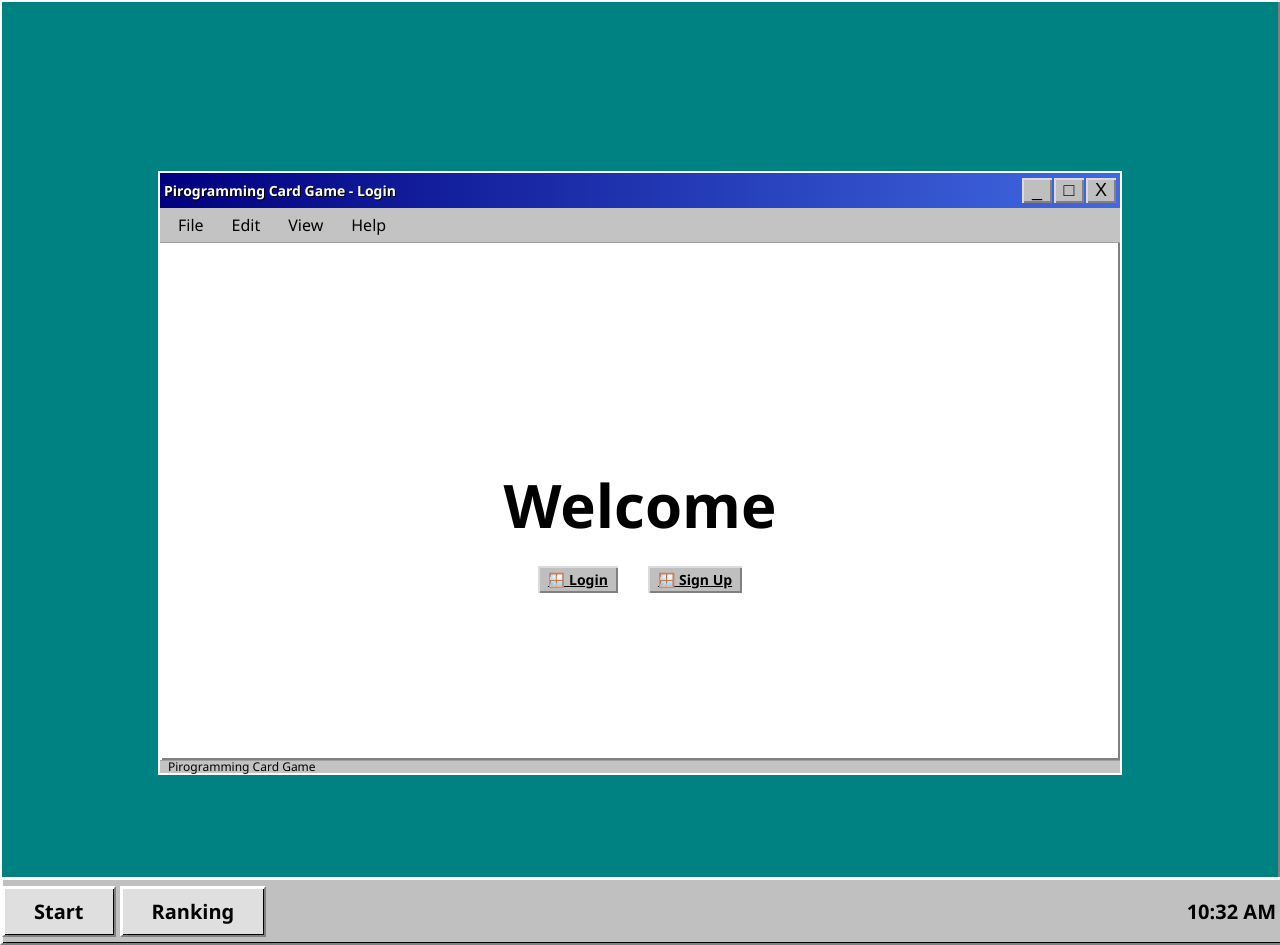
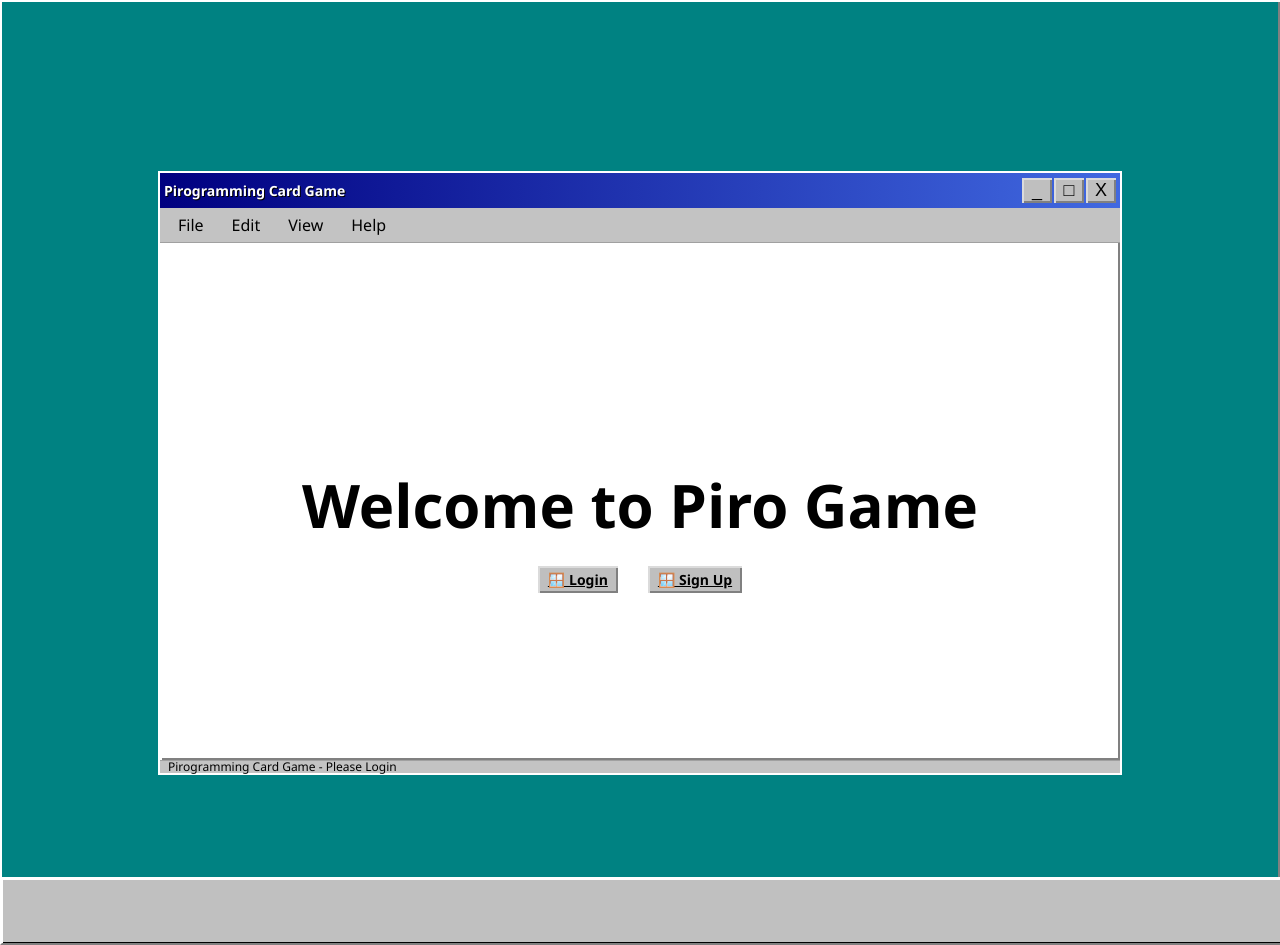
Before and after one commit to Pirogramming-23/Piro23_CardGame_6, a Django app: page / in a window 1280 px wide. Run offline with Django 5.2, Linux system fonts and the light colour scheme.

Commit message:
style: base.html n차 수정...

```diff
--- a/cardaccounts/templates/base/base.html
+++ b/cardaccounts/templates/base/base.html
@@ -3,7 +3,7 @@
 <html lang="ko">
 <head>
     <meta charset="UTF-8">
-    <title>Login / Sign Up</title>
+    <title>Pirogramming Card Game - Login</title>
     <link rel="stylesheet" href="{% static 'cardgame/cardgame.css' %}">
     <meta name="viewport" content="width=device-width, initial-scale=1.0">
 </head>
@@ -11,7 +11,7 @@
 <div class="windows-xp-ui">
     <div class="program-window">
         <div class="title-bar">
-            <span class="window-title">Pirogramming Card Game - Login</span>
+            <span class="window-title">Pirogramming Card Game</span>
             <div class="window-controls">
                 <button class="control-btn">_</button>
                 <button class="control-btn">□</button>
@@ -28,7 +28,7 @@
             </div>
 
             <div class="center-content">
-                <h1 class="game-title">Welcome</h1>
+                <h1 class="game-title">Welcome to Piro Game</h1>
                 <div class="button-row">
                     <a href="{% url 'account_login' %}" class="xp-button">🪟 Login</a>
                     <a href="{% url 'account_signup' %}" class="xp-button">🪟 Sign Up</a>
@@ -37,19 +37,12 @@
         </div>
 
         <div class="window-statusbar">
-            <span class="status-text">Pirogramming Card Game</span>
+            <span class="status-text">Pirogramming Card Game - Please Login</span>
         </div>
     </div>
 
     <div class="taskbar">
-        <div class="taskbar-left">
-            <span class="start-btn">Start</span>
-            <span class="task-btn">Ranking</span>
-        </div>
-        <div class="taskbar-right">
-            <span class="time">10:32 AM</span>
-        </div>
     </div>
-</div>
+
 </body>
 </html>
```
